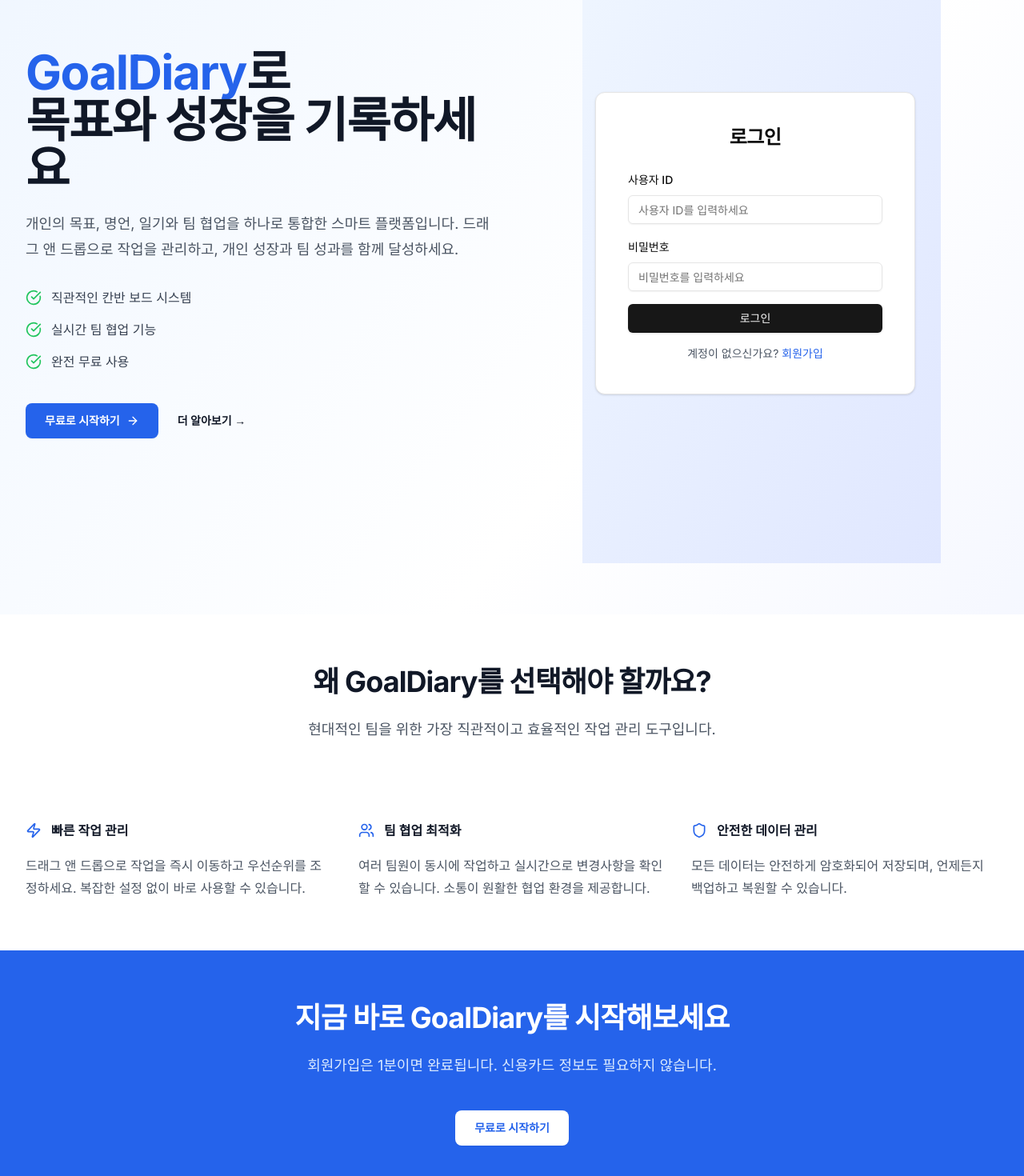
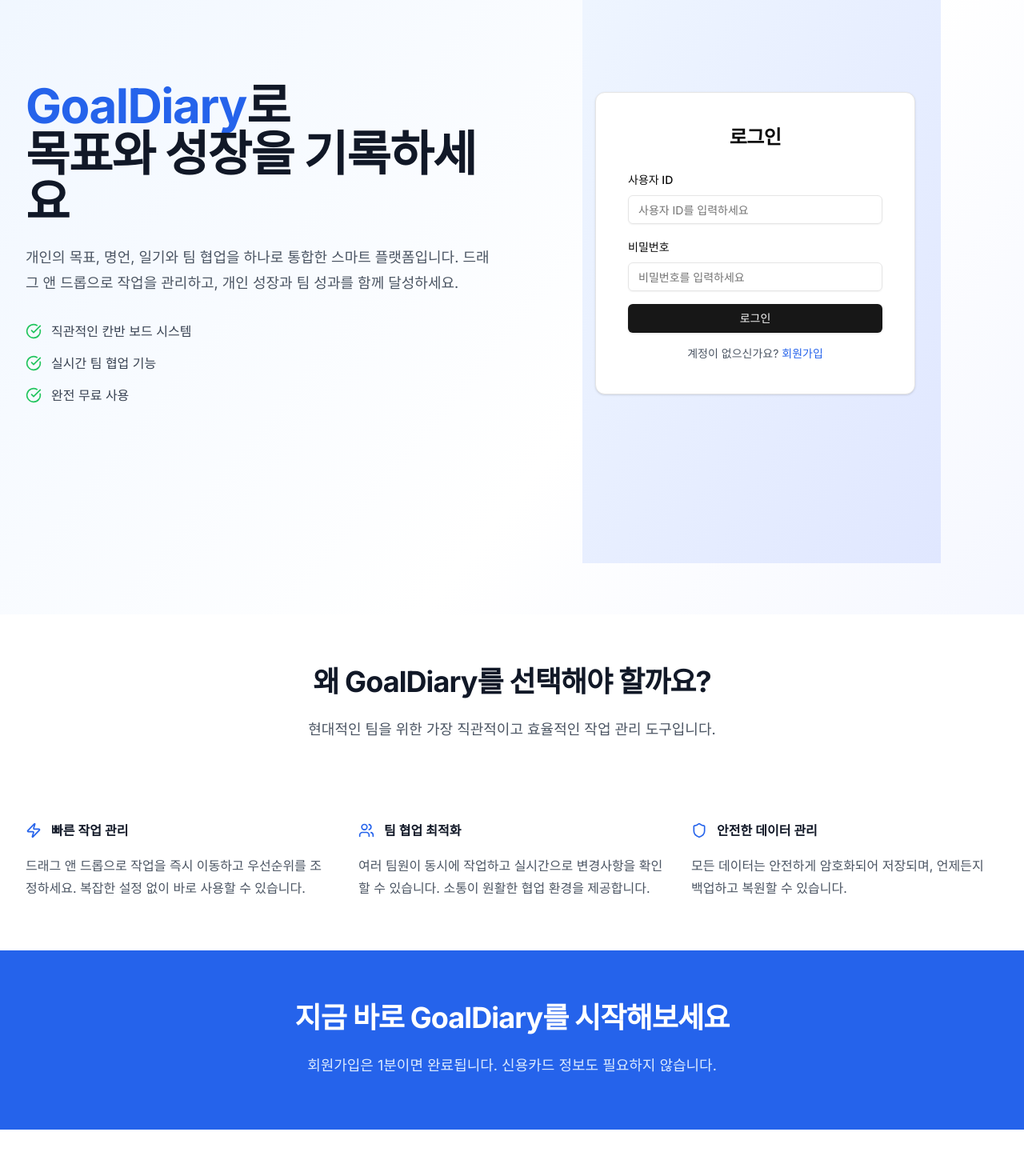
Before and after one commit to yoonsooho/kanban-board, a Next.js app: page / in a window 1280 px wide. Shown: the part 160-1630 px from the top of the page at 80% size. After the commit the page ends 1572 px from the top, so only its background shows below. Built offline with nearby package versions, Linux system fonts and the light colour scheme.

Commit message:
fix : 불필요 Link삭제

```diff
--- a/src/app/page.tsx
+++ b/src/app/page.tsx
@@ -42,19 +42,6 @@ export default function Home() {
                                     <CheckCircle className="h-5 w-5 text-green-500" />
                                     <span className="text-gray-700">완전 무료 사용</span>
                                 </div>
-                            </div>
-
-                            <div className="mt-10 flex items-center gap-x-6">
-                                <Link
-                                    href="/main"
-                                    className="rounded-lg bg-blue-600 px-6 py-3 text-sm font-semibold text-white shadow-sm hover:bg-blue-500 focus-visible:outline focus-visible:outline-2 focus-visible:outline-offset-2 focus-visible:outline-blue-600 flex items-center gap-2"
-                                >
-                                    무료로 시작하기
-                                    <ArrowRight className="h-4 w-4" />
-                                </Link>
-                                <a href="#features" className="text-sm font-semibold leading-6 text-gray-900">
-                                    더 알아보기 <span aria-hidden="true">→</span>
-                                </a>
                             </div>
                         </div>
 
@@ -133,14 +120,6 @@ export default function Home() {
                     <p className="mx-auto mt-6 max-w-xl text-lg leading-8 text-blue-100">
                         회원가입은 1분이면 완료됩니다. 신용카드 정보도 필요하지 않습니다.
                     </p>
-                    <div className="mt-10 flex items-center justify-center gap-x-6">
-                        <Link
-                            href="/main"
-                            className="rounded-lg bg-white px-6 py-3 text-sm font-semibold text-blue-600 shadow-sm hover:bg-blue-50 focus-visible:outline focus-visible:outline-2 focus-visible:outline-offset-2 focus-visible:outline-white"
-                        >
-                            무료로 시작하기
-                        </Link>
-                    </div>
                 </div>
             </section>
         </div>
```
